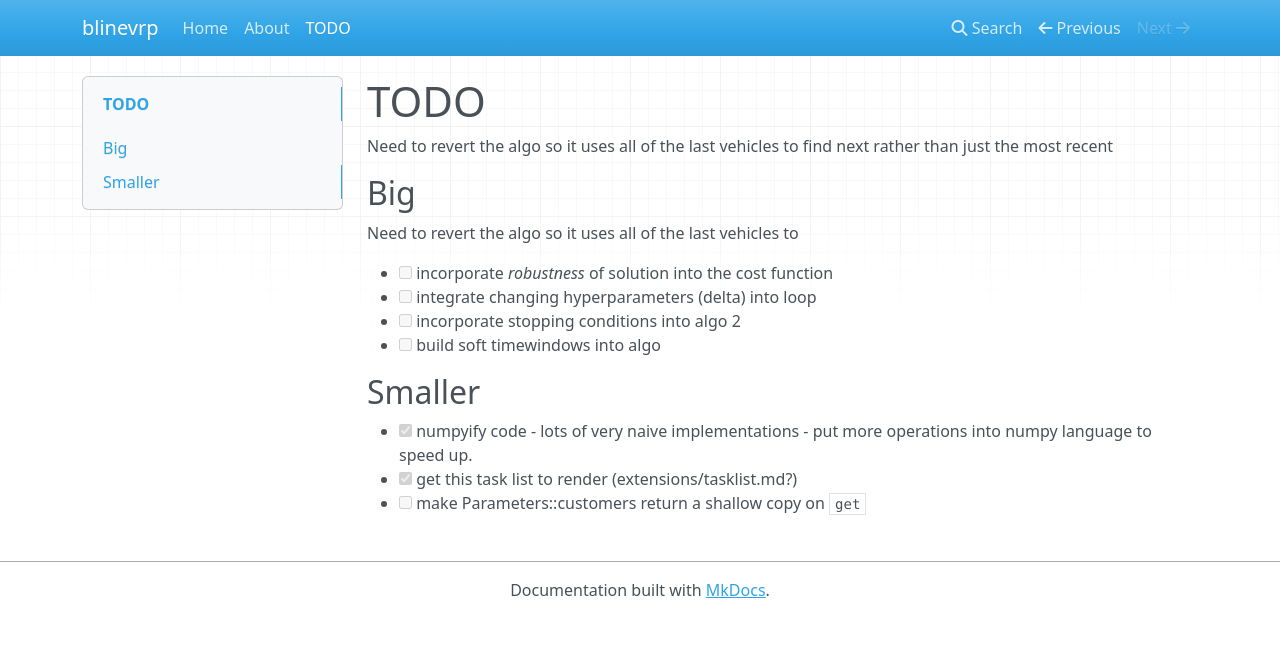
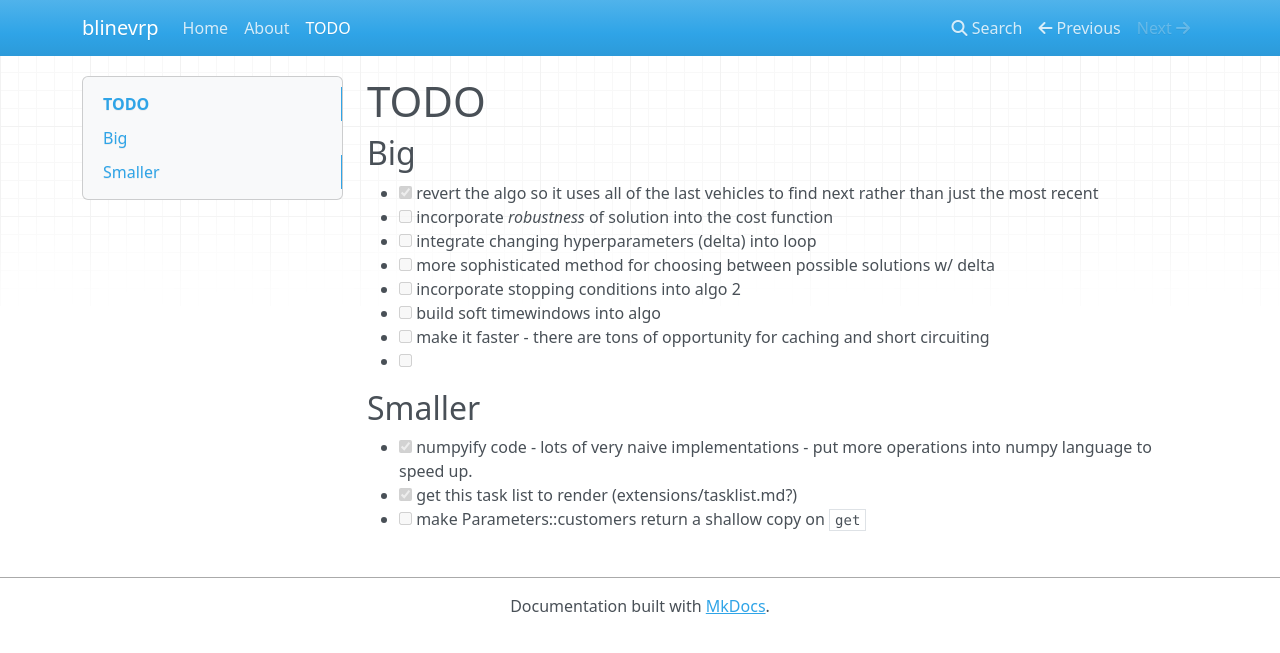
Before and after one commit to sauln/ICRI, an MkDocs documentation site: the page built from docs/todo.md, in a window 1280 px wide. Shown: the top 653 px of the page. Built offline with MkDocs 1.6.1, drawn with Linux system fonts in a browser that asks for light colours; nearby versions of some CDN libraries; old or Windows-style settings are respelled for this version of MkDocs.

Commit message:
linking readme and docs main page. more todos

```diff
--- a/docs/todo.md
+++ b/docs/todo.md
@@ -1,23 +1,16 @@
 # TODO
 
 
-##
-
-Need to revert the algo so it uses all of the last vehicles to find next rather than
+## Big
+- [x] revert the algo so it uses all of the last vehicles to find next rather than
 just the most recent
-
-
-
-
-## Big
-Need to revert the algo so it uses all of the last vehicles to
-
-
-
 - [ ] incorporate *robustness* of solution into the cost function
 - [ ] integrate changing hyperparameters (delta) into loop
+- [ ] more sophisticated method for choosing between possible solutions w/ delta
 - [ ] incorporate stopping conditions into algo 2
 - [ ] build soft timewindows into algo
+- [ ] make it faster - there are tons of opportunity for caching and short circuiting
+- [ ]
 
 
 ## Smaller
```
Also changed, not shown: README.md (+1 -60 lines).
